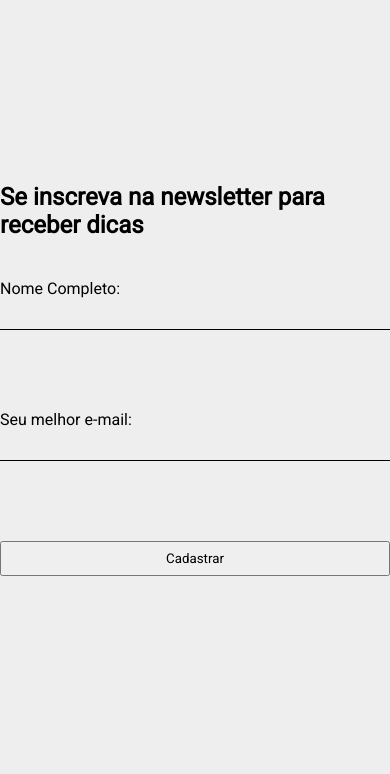
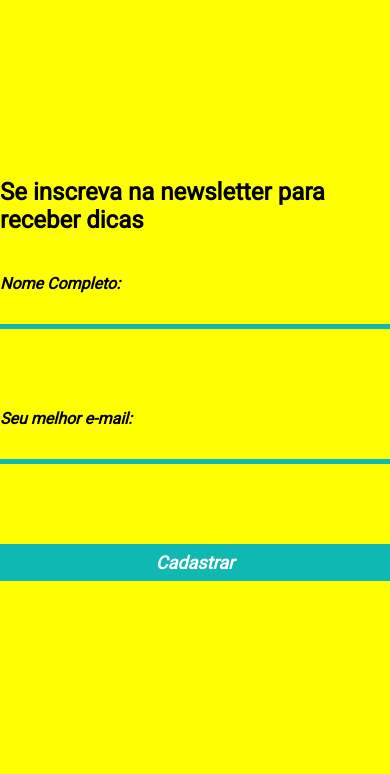
Before and after one commit to rafaareis/M-dulo-15---SASS, a website: page index.html in a window 390 px wide. Shown: the part 70-844 px from the top of the page. Drawn offline with Linux system fonts and the light colour scheme.

Commit message:
Commit 10042023-1641: Acompanhando a Aula 5

```diff
--- a/source/config/variaveis.scss
+++ b/source/config/variaveis.scss
@@ -1 +1,12 @@
+// Fontes
 $fontPrincipal: 'Roboto', sans-serif;
+
+// Esquema de cores
+$corDeFundo: #a5b1c2;
+$corPrincipal: #4b7bec;
+$corSecundaria: #0fb9b1;
+$corDaFonte: #fff;
+
+// Breakpoints
+$mobile: 767px;
+$tablet: 1023px;
--- a/source/main.scss
+++ b/source/main.scss
@@ -1,4 +1,5 @@
 @use 'config/reset';
+@use 'config/variaveis';
 
 @mixin elementoForm($margin: 16px) {
     padding: 8px;
@@ -20,7 +21,8 @@ body {
 
 header {
     padding: 16px;
-    background-color: yellow;
+    background-color: variaveis.$corPrincipal;
+    color: variaveis.$corDaFonte;
     text-align: center;
 }
 
@@ -30,6 +32,7 @@ header {
     flex-direction: column;
     align-items: center;
     justify-content: center;
+    max-width: 760px;
 }
 
 form {
@@ -38,17 +41,36 @@ form {
     max-width: 500px;
     margin-top: 40px;
 
+    label {
+        font-weight: bolder;
+        font-style: italic;
+        cursor: pointer;
+    }
+
     input {
         @include elementoForm(80px);
         background-color: transparent;
         border: none;
-        border-bottom: 1px solid #000;
+        border-bottom: 5px solid variaveis.$corSecundaria;
     }
 
     button {
         @include elementoForm();
+        background-color: variaveis.$corSecundaria;
+        color: variaveis.$corDaFonte;
+        font-size: 18px;
+        font-weight: bold;
+        font-style: italic;
+        cursor: pointer;
+        border: none;
     }
 
 
 
 }
+
+@media screen and (max-width: variaveis.$mobile) {
+    body {
+        background-color: yellow;
+    }
+}
```
Also changed, not shown: build/main.css, 1 other file.
